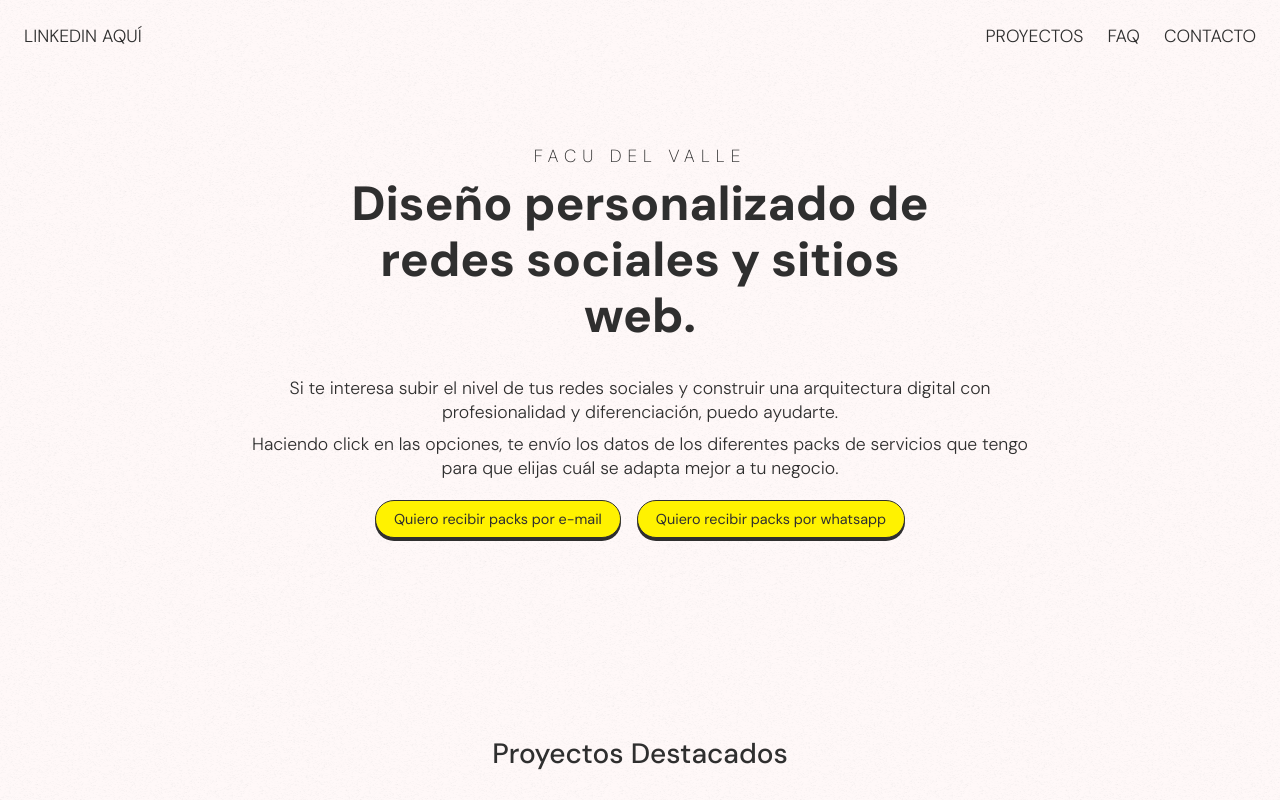
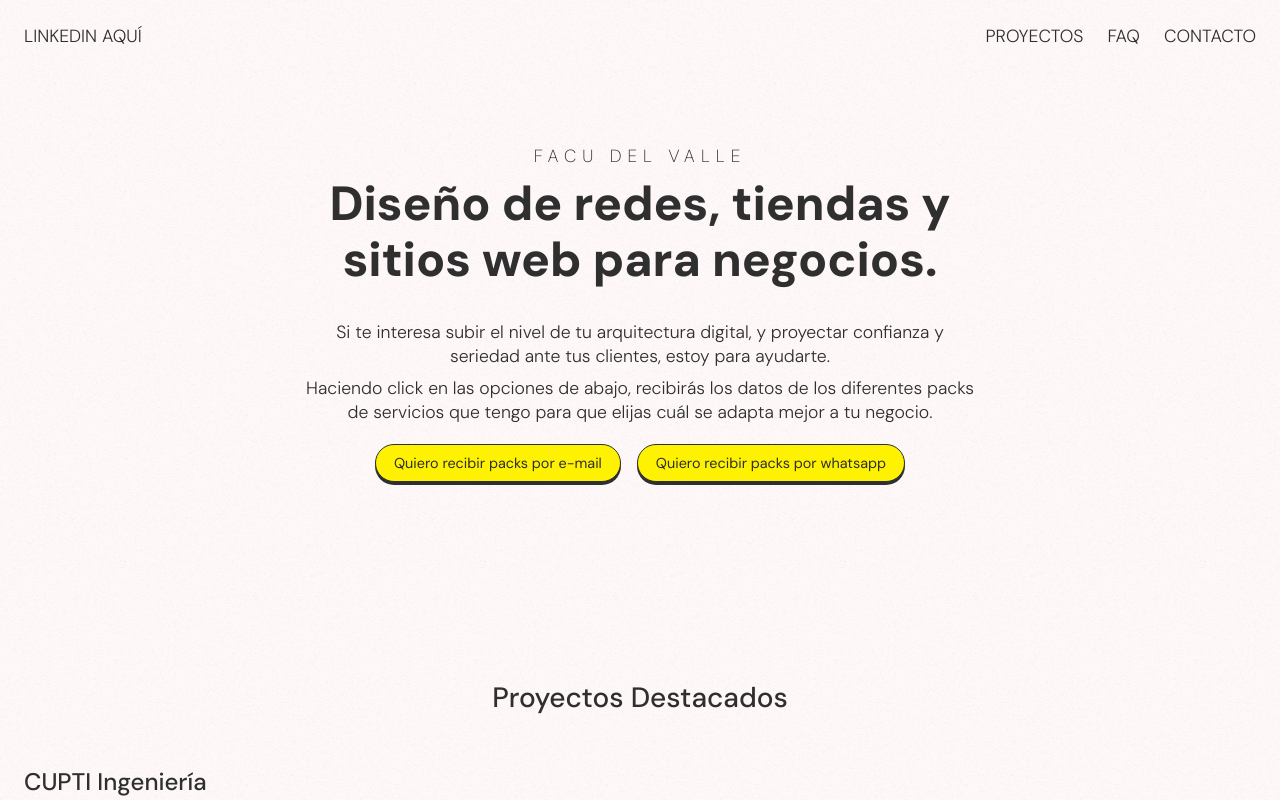
Before and after one commit to facundososa559/portfolio, a React (Create React App) app: page / in a window 1280 px wide. Shown: the top 800 px of the page. Built offline with nearby package versions, Linux system fonts and the light colour scheme.

Commit message:
Cambio headline

```diff
--- a/src/css/layout/layout.css
+++ b/src/css/layout/layout.css
@@ -94,7 +94,12 @@
 
 @media screen and (min-width: 1024px) {
     .hero-heading {
-        max-width: 80%;
         justify-self: center;
+
     }
+
+    .hero__container {
+        max-width: 85%;
+    }
+
 }
--- a/src/pages/Home.jsx
+++ b/src/pages/Home.jsx
@@ -22,14 +22,14 @@ function Home() {
                 <h1 className='text--small extra-light letter-spacing hero__subheading'>FACU DEL VALLE</h1>
               </AnimatedElement>
               <AnimatedElement delay={0.2}>
-                <h1 className='heading hero-heading semi-bold'>Diseño personalizado de redes sociales y sitios web.</h1>
+                <h1 className='heading semi-bold'>Diseño de redes, tiendas y sitios web para negocios.</h1>
               </AnimatedElement>
               <AnimatedElement delay={0.3}>
-                <p>Si te interesa subir el nivel de tus redes sociales y construir una arquitectura digital con profesionalidad y diferenciación, puedo ayudarte.</p>
+                <p>Si te interesa subir el nivel de tu arquitectura digital, y proyectar confianza y seriedad ante tus clientes, estoy para ayudarte.</p>
               </AnimatedElement>
 
               <AnimatedElement delay={0.4}>
-                <p>Haciendo click en las opciones, te envío los datos de los diferentes packs de servicios que tengo para que elijas cuál se adapta mejor a tu negocio.</p>
+                <p>Haciendo click en las opciones de abajo, recibirás los datos de los diferentes packs de servicios que tengo para que elijas cuál se adapta mejor a tu negocio.</p>
               </AnimatedElement>
               <AnimatedElement delay={0.5}>
                 <CallToAction
```
